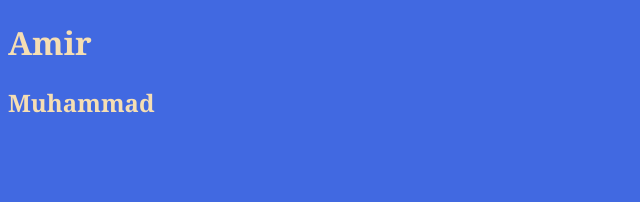
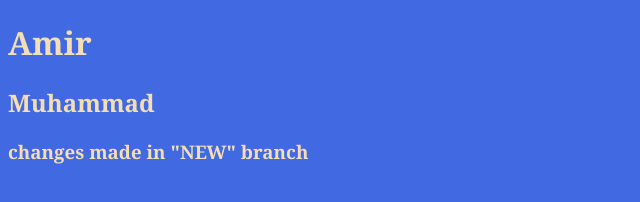
Before and after one commit to s-amir17/first, a plain HTML site: page index.html in a window 1280 px wide. Shown: the whole page, without its empty margins (0-640 px from the left). Drawn offline with Linux system fonts and the light colour scheme.

Commit message:
new, commit 1

```diff
--- a/index.html
+++ b/index.html
@@ -11,7 +11,7 @@
   <body>
     <h1>Amir</h1>
     <h2>Muhammad</h2>
-    <h3></h3>
+    <h3>changes made in "NEW" branch</h3>
 
     <script src="js.js"></script>
   </body>
--- a/js.js
+++ b/js.js
@@ -16,3 +16,5 @@ console.log(example1());
 console.log(example2());
 console.log(example2());
 console.log(example2());
+
+console.log("new branch");
```
